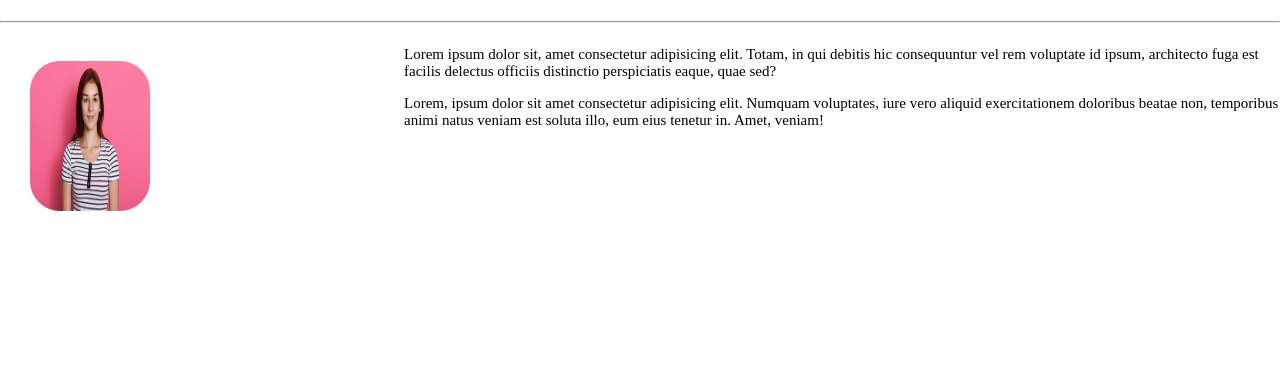
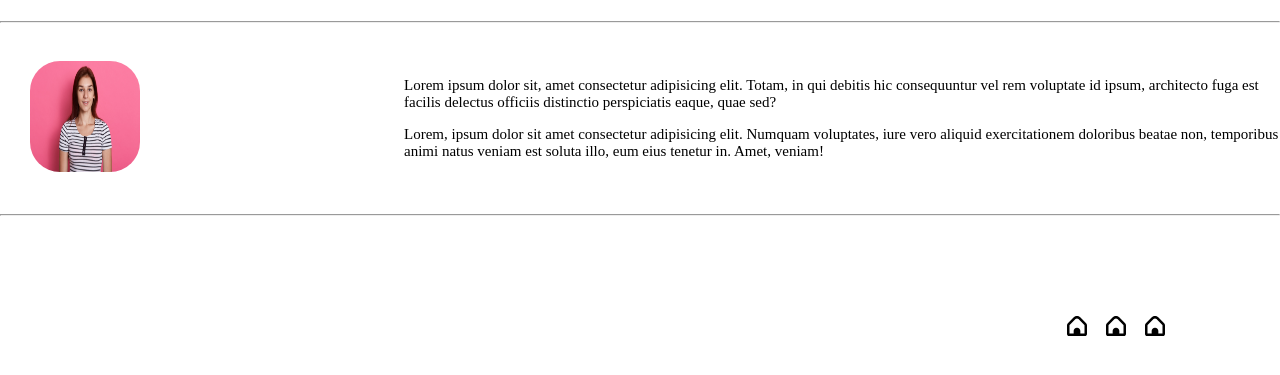
Before and after one commit to ajpadilla-hub/luna-web-blog, a plain HTML site: page index.html in a window 1280 px wide. Shown: the part 97-472 px from the top of the page. Drawn offline with Linux system fonts and the light colour scheme.

Commit message:
footer added

```diff
--- a/css/styles.css
+++ b/css/styles.css
@@ -44,24 +44,44 @@ ul {
 li {
     margin: 20px;
 }
-.img-foto{
-    width: 120px;
-    height: 150px;
+
+.img-foto {
+    width: 110px;
+    height: 111px;
     border-radius: 30px;
     margin: 30px;
 }
-main{
+
+main {
     display: flex;
+
+    align-items: center;
+
 }
-.section-parrafo{
+
+.section-parrafo {
 
     font-size: 15px;
     flex: 1;
 
 }
 
-.section-img{
+.section-img {
     /* float: left; */
     width: 30%;
     margin-right: 20px;
 }
+.social-links{
+
+}
+.img{
+    width:20px ;
+}
+.footer{
+    margin: 100px;
+    display: flex;
+    justify-content: flex-end;
+}
+.enlace-footer{
+    margin-right: 15px;
+}
--- a/index.html
+++ b/index.html
@@ -60,5 +60,13 @@
         </article>
       </section>
     </main>
+    <hr>
+    <footer class="footer">
+      <div class="social-links">
+        <a href="" class="enlace-footer"><img src="img/hogar.svg" class="img" alt=""></a>
+        <a href="" class="enlace-footer"><img src="img/hogar.svg" class="img" alt=""></a>
+        <a href="" class="enlace-footer"><img src="img/hogar.svg" class="img" alt=""></a>
+      </div>
+    </footer>
   </body>
 </html>
```
